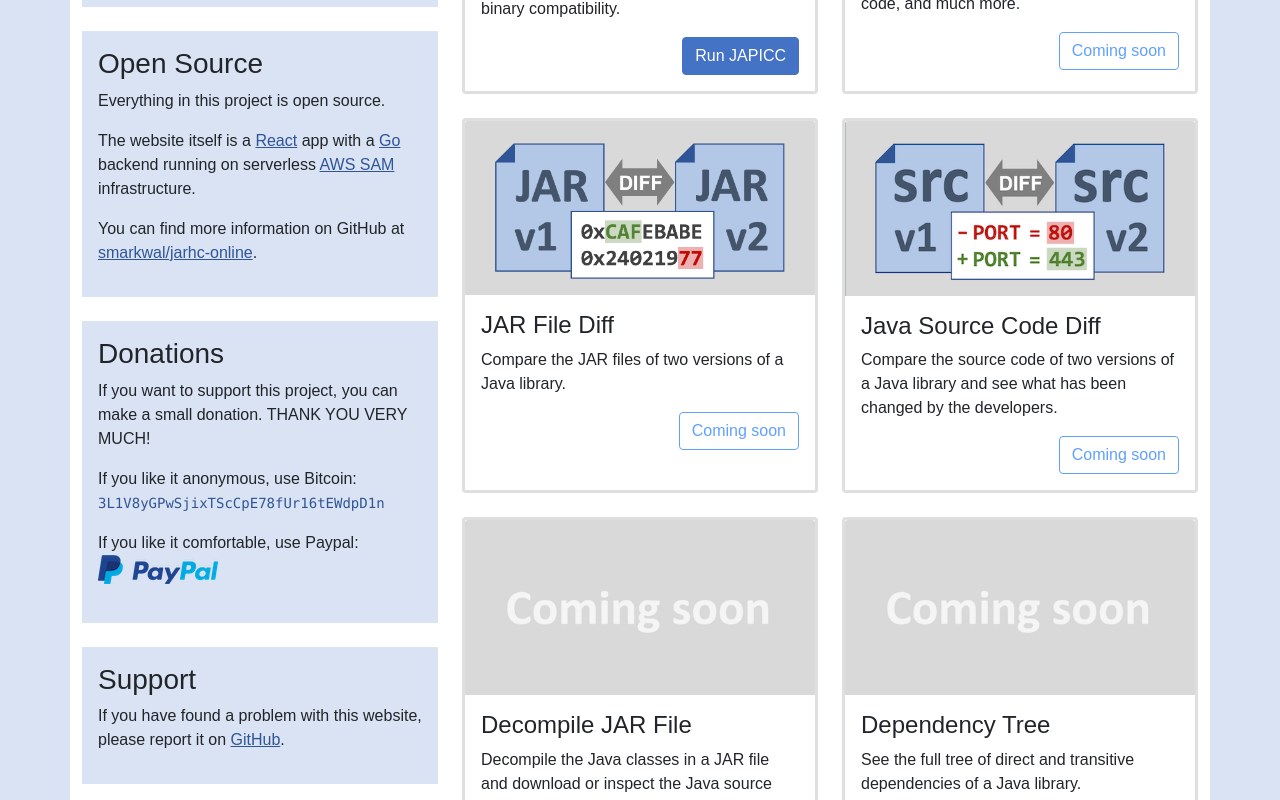
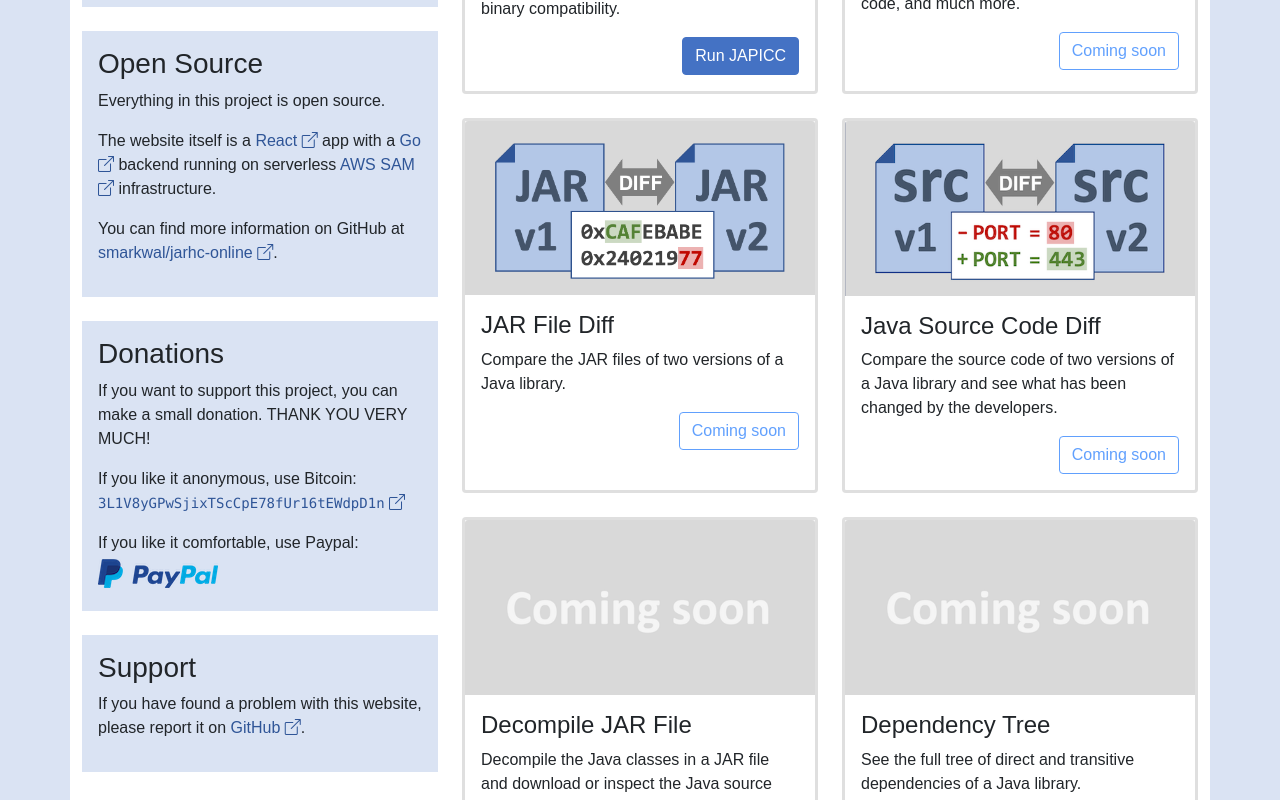
Before and after one commit to smarkwal/jarhc-online, a React (Create React App) app in the folder react-app/: page / in a window 1280 px wide. Shown: the part 680-1480 px from the top of the page. Built offline with nearby package versions, Linux system fonts and the light colour scheme; a web font is replaced by a local one.

Commit message:
React: Update website content.

```diff
--- a/react-app/public/index.css
+++ b/react-app/public/index.css
@@ -19,6 +19,7 @@ body {
 
 a {
 	color: var(--text-primary);
+	text-decoration: none;
 }
 
 code {
--- a/react-app/public/index.html
+++ b/react-app/public/index.html
@@ -18,9 +18,9 @@
 	<header class="container">
 		<div class="row mt-3 mb-3">
 			<div class="col-8 d-flex flex-column justify-content-end">
-				<h1 class="d-none d-lg-block" style="font-size: 6em; font-weight: bold; line-height: 1em">Java <span style="display:inline-block">Health Checks</span></h1>
-				<h1 class="d-none d-md-block d-lg-none" style="font-size: 4em; font-weight: bold; line-height: 1em">Java <span style="display:inline-block">Health Checks</span></h1>
-				<h1 class="d-md-none" style="font-size: 3em; font-weight: bold; line-height: 1em">Java <span style="display:inline-block">Health Checks</span></h1>
+				<h1 class="d-none d-lg-block" style="font-size: 6em; font-weight: bold; line-height: 1em; margin: 0 0 -20px">Java <span style="display:inline-block">Health Checks</span></h1>
+				<h1 class="d-none d-md-block d-lg-none" style="font-size: 4em; font-weight: bold; line-height: 1em; margin: 0 0 -14px">Java <span style="display:inline-block">Health Checks</span></h1>
+				<h1 class="d-md-none" style="font-size: 3em; font-weight: bold; line-height: 1em; margin: 0 0 -14px">Java <span style="display:inline-block">Health Checks</span></h1>
 			</div>
 			<div class="col-4 text-end">
 				<img class="img-fluid" src="img/logo.png" alt="JarHC Logo"/>
--- a/react-app/src/App.js
+++ b/react-app/src/App.js
@@ -2,6 +2,7 @@ import React from "react";
 import Card from "./components/Card";
 import Navigation from "./components/Navigation";
 import PayPalButton from "./components/PayPalButton";
+import ExternalLink from "./components/ExternalLink";
 
 function App() {
 	return (<>
@@ -95,8 +96,8 @@ function OpenSource() {
 		<div className="p-3 mb-4 bg-sidepanel">
 			<h3>Open Source</h3>
 			<p>Everything in this project is open source.</p>
-			<p>The website itself is a <a href="https://reactjs.org/" target="_blank" rel="noreferrer">React</a> app with a <a href="https://go.dev/" target="_blank" rel="noreferrer">Go</a> backend running on serverless <a href="https://aws.amazon.com/serverless/sam/" target="_blank" rel="noreferrer">AWS SAM</a> infrastructure.</p>
-			<p>You can find more information on GitHub at <a href="https://github.com/smarkwal/jarhc-online" target="_blank" rel="noreferrer">smarkwal/jarhc-online</a>.</p>
+			<p>The website itself is a <ExternalLink href="https://reactjs.org/">React</ExternalLink> app with a <ExternalLink href="https://go.dev/">Go</ExternalLink> backend running on serverless <ExternalLink href="https://aws.amazon.com/serverless/sam/">AWS SAM</ExternalLink> infrastructure.</p>
+			<p>You can find more information on GitHub at <ExternalLink href="https://github.com/smarkwal/jarhc-online">smarkwal/jarhc-online</ExternalLink>.</p>
 		</div>
 	</>;
 }
@@ -106,8 +107,13 @@ function Donations() {
 		<div className="p-3 mb-4 bg-sidepanel">
 			<h3>Donations</h3>
 			<p>If you want to support this project, you can make a small donation. THANK YOU VERY MUCH!</p>
-			<p>If you like it anonymous, use Bitcoin:<br/><code>3L1V8yGPwSjixTScCpE78fUr16tEWdpD1n</code></p>
-			<p>If you like it comfortable, use Paypal: <PayPalButton/></p>
+			<p>If you like it anonymous, use Bitcoin:<br/>
+				<ExternalLink href="https://www.blockchain.com/btc/address/3L1V8yGPwSjixTScCpE78fUr16tEWdpD1n">
+					<code>3L1V8yGPwSjixTScCpE78fUr16tEWdpD1n</code>
+				</ExternalLink>
+			</p>
+			<p className="mb-1">If you like it comfortable, use Paypal:</p>
+			<PayPalButton/>
 		</div>
 	</>;
 }
@@ -116,7 +122,7 @@ function Support() {
 	return <>
 		<div className="p-3 mb-4 bg-sidepanel">
 			<h3>Support</h3>
-			<p>If you have found a problem with this website, please report it on <a href="https://github.com/smarkwal/jarhc-online/issues" target="_blank" rel="noreferrer">GitHub</a>.</p>
+			<p>If you have found a problem with this website, please report it on <ExternalLink href="https://github.com/smarkwal/jarhc-online/issues">GitHub</ExternalLink>.</p>
 		</div>
 	</>;
 }
--- /dev/null
+++ b/react-app/src/components/ExternalLink.js
@@ -0,0 +1,12 @@
+import React from 'react';
+
+const ExternalLink = ({
+						  children,
+						  href
+					  }) => {
+	return (<a href={href} target="_blank" rel="noreferrer">
+		{children} <i className="bi bi-box-arrow-up-right"/>
+	</a>);
+};
+
+export default ExternalLink;
--- a/react-app/src/components/Navigation.js
+++ b/react-app/src/components/Navigation.js
@@ -8,7 +8,7 @@ const Navigation = () => {
 			<span className="navbar-toggler-icon"/>
 		</button>
 		<div className="collapse navbar-collapse" id="navbarSupportedContent">
-			<div className="navbar-nav me-auto ps-4">
+			<div className="navbar-nav me-auto ps-1">
 				<NavLink className="nav-item nav-link px-3" activeclassname="active" to="/">Home</NavLink>
 				<NavLink className="nav-item nav-link px-3" activeclassname="active" to="/japicc">JAPICC</NavLink>
 				<NavLink className="nav-item nav-link px-3 d-none" activeclassname="active" to="/jarhc">JarHC</NavLink>
--- a/react-app/src/components/japicc/JapiccAbout.js
+++ b/react-app/src/components/japicc/JapiccAbout.js
@@ -1,4 +1,5 @@
 import React from 'react';
+import ExternalLink from "../ExternalLink";
 
 const JapiccAbout = () => {
 	return (<div className="bg-light border rounded-3 p-3 mt-5">
@@ -11,7 +12,7 @@ This program is free software: you can redistribute it and/or modify it.
 
 Written by Andrey Ponomarenko.`}</pre>
 		<hr/>
-		<a className="alert-link" href="https://github.com/lvc/japi-compliance-checker">https://github.com/lvc/japi-compliance-checker</a>
+		<ExternalLink className="alert-link" href="https://github.com/lvc/japi-compliance-checker">https://github.com/lvc/japi-compliance-checker</ExternalLink>
 	</div>);
 };
 
```
